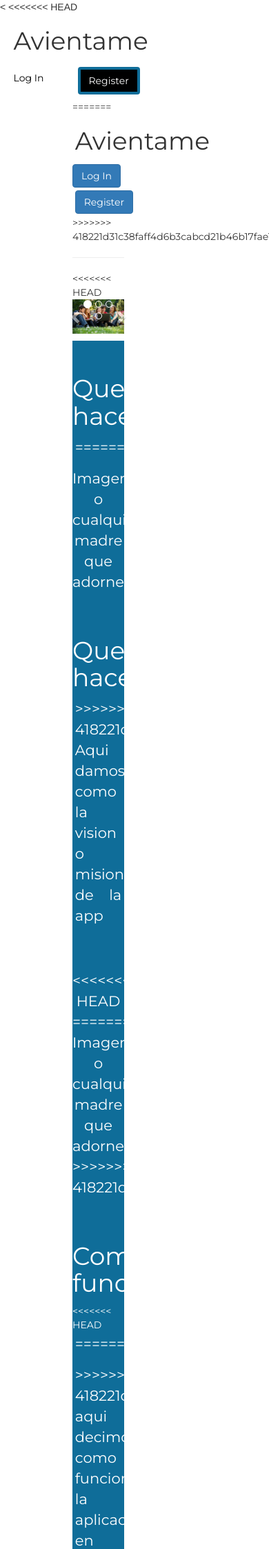
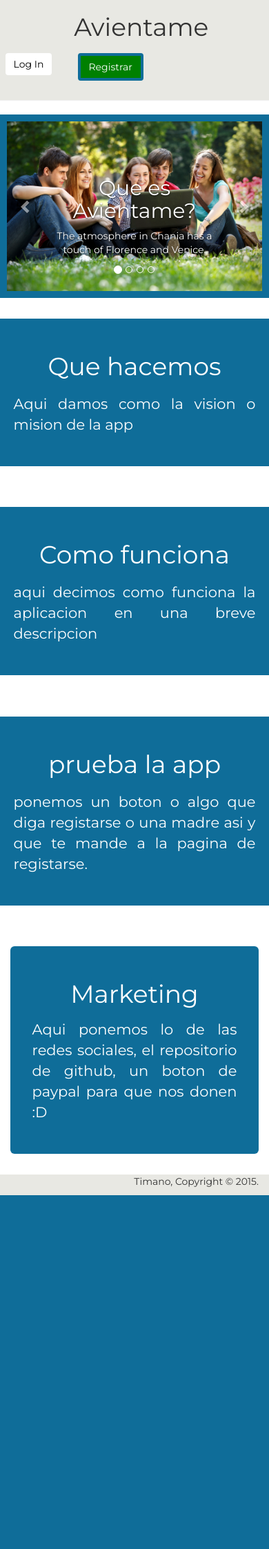
Before and after one commit to jpaoo/Raids, a PHP site: page / in a window 390 px wide; the page is wider, and only the part inside the window is pictured. Shown: the top 2246 px of that part at 69% size. After the commit the page ends 1733 px from the top of that part, so only its background shows below. Run offline with PHP 8.4, Linux system fonts and the light colour scheme; some libraries are stand-ins or nearby versions.

Commit message:
Actualizacion del index

```diff
--- a/css/style.css
+++ b/css/style.css
@@ -3,9 +3,13 @@
 }
 
 
+#topmenu {
+  background-color: #E8E8E3;
+}
 
 #avientame_titulo {
   margin-left: 5%;
+
 }
 
 #btn_login {
@@ -17,7 +21,7 @@
 
 #btn_register {
   margin: 10%;
-  background-color: black;
+  background-color: green;
   border: 4px solid #0F6D99;
 }
 
@@ -29,3 +33,15 @@
 .text-justify {
   margin: 5%;
 }
+
+#myCarousel {
+  border: 10px solid #0F6D99;
+}
+
+.nada {
+  background-color: #0F6D99;
+}
+
+#footer {
+  background-color: #E8E8E3;
+}
--- a/index.html
+++ b/index.html
@@ -1,4 +1,4 @@
-<<!DOCTYPE html>
+<!DOCTYPE html>
 <html>
   <head>
     <meta charset="utf-8">
@@ -16,33 +16,23 @@
 
 <meta name="viewport" content="width=device-width, initial-scale=1">
 
-<<<<<<< HEAD
 <link rel="stylesheet" type="text/css" href="css/style.css">
 
-    <div class="contaier">
-      <div class="row" id="topmenu">
-        <div class="col-xs-12 col-sm-8 col-md-10">
-          <h1 class="text-left" id="avientame_titulo">Avientame</h1>
+    <div class="contaier" id="topmenu">
+      <div class="row" >
+
+        <!-- <div class="col-xs-6 col-sm-8 col-md-3">
+
+        </div> -->
+
+        <div class="col-xs-12 col-sm-8 col-md-8">
+          <h1 class="text-center" id="avientame_titulo">Avientame</h1>
         </div>
-        <div class="col-xs-3 col-md-1 col-sm-2">
+        <div class="col-xs-3  col-sm-2 col-md-2">
             <button type="button" class="btn btn-primary btn-md" id="btn_login">Log In</button>
         </div>
-        <div class="col-xs-3 col-md-1 col-sm-2">
-            <button type="button" class="btn btn-primary btn-md" id="btn_register">Register</button>
-=======
-<style>*{font-family: 'Montserrat', sans-serif;}</style>
-
-    <div class="contaier">
-      <div class="row">
-        <div class="col-sm-10">
-          <h1 class="text-left" style="margin-left : 5%;">Avientame</h1>
-        </div>
-        <div class="col-sm-1">
-            <button type="button" class="btn btn-primary btn-md" style="margin-top: 5%;">Log In</button>
-        </div>
-        <div class="col-sm-1">
-            <button type="button" class="btn btn-primary btn-md" style = "margin: 5%;">Register</button>
->>>>>>> 418221d31c38faff4d6b3cabcd21b46b17fae171
+        <div class="col-xs-3 col-sm-2 col-md-2">
+            <button type="button" class="btn btn-primary btn-md" id="btn_register">Registrar</button>
         </div>
       </div>
           <hr>
@@ -53,7 +43,6 @@
 
 
   <body>
-<<<<<<< HEAD
     <!-- Carousel start -->
     <div id="myCarousel" class="carousel slide" data-ride="carousel">
       <!-- Indicators -->
@@ -67,19 +56,23 @@
       <!-- Wrapper for slides -->
       <div class="carousel-inner" role="listbox">
         <div class="item active">
-          <img src="images/estudiantes1.jpg" alt="Chania">
+          <img src="images/estudiantes1.jpg">
+          <div class="carousel-caption">
+       <h2>Que es Avientame?</h2>
+       <p>The atmosphere in Chania has a touch of Florence and Venice.</p>
+     </div>
         </div>
 
         <div class="item">
-          <img src="img_chania2.jpg" alt="Chania">
+          <img src="images/estudiantes2.jpg">
         </div>
 
         <div class="item">
-          <img src="img_flower.jpg" alt="Flower">
+          <img src="images/estudiantes3.jpg">
         </div>
 
         <div class="item">
-          <img src="img_flower2.jpg" alt="Flower">
+          <img src="images/estudiantes4.jpg">
         </div>
       </div>
 
@@ -96,97 +89,67 @@
 
     <!-- Carousel end -->
 
-    <p>
+    <p style="padding: 2.5%;">
 
     </p>
-
     <div class="jumbotron">
       <h1 class="text-center">Que hacemos</h1>
       <p class="text-justify">
-=======
-    <p class="text-center">
-      Imagenes o cualquier madre que adorne
-    </p>
-    <div class="jumbotron">
-      <h1 class="text-center">Que hacemos</h1>
-      <p class="text-justify" style="margin : 5%;">
->>>>>>> 418221d31c38faff4d6b3cabcd21b46b17fae171
         Aqui damos como la vision o mision de la app
       </p>
     </div>
 
-    <p class="text-center">
-<<<<<<< HEAD
+    <p style="padding: 2.5%;">
 
-=======
-      Imagenes o cualquier madre que adorne
->>>>>>> 418221d31c38faff4d6b3cabcd21b46b17fae171
     </p>
-
       <div class="jumbotron">
         <h1 class="text-center">Como funciona</h1>
-<<<<<<< HEAD
         <p class="text-justify">
-=======
-        <p class="text-justify" style="margin : 5%;">
->>>>>>> 418221d31c38faff4d6b3cabcd21b46b17fae171
           aqui decimos como funciona la aplicacion en una breve descripcion
         </p>
       </div>
 
-      <p class="text-center">
-        Imagenes o cualquier madre que adorne
+      <p style="padding: 2.5%;">
+
       </p>
 
       <div class="jumbotron">
         <h1 class="text-center">prueba la app</h1>
-<<<<<<< HEAD
         <p class="text-justify">
-=======
-        <p class="text-justify" style="margin: 5%;">
->>>>>>> 418221d31c38faff4d6b3cabcd21b46b17fae171
           ponemos un boton o algo que diga registarse o una madre asi y que te mande a la pagina de registarse.
         </p>
       </div>
 
-      <p class="text-center">
-        Imagenes o cualquier madre que adorne
+      <p style="padding: 2.5%;">
+
       </p>
 
       <div class="container">
         <div class="jumbotron">
           <h1 class="text-center">Marketing</h1>
-<<<<<<< HEAD
           <p class="text-justify">
-=======
-          <p class="text-justify" style="margin: 5%;">
->>>>>>> 418221d31c38faff4d6b3cabcd21b46b17fae171
             Aqui ponemos lo de las redes sociales, el repositorio de github, un boton de paypal para que nos donen :D
           </p>
         </div>
       </div>
 
 
-<hr>
-<<<<<<< HEAD
-  <div class="container">
-    <div class="row">
-      <div class="col">
 
-      </div>
-    </div>
-    <p class="text-right">
-      Timano, Copyright © 2015.
-    </p>
-  </div>
-
-=======
-<p class="text-right">
-  Timano, Copyright ©.
-</p>
->>>>>>> 418221d31c38faff4d6b3cabcd21b46b17fae171
 
 
 
   </body>
+  <footer id="footer">
+
+    <div class="container">
+      <div class="row">
+        <div class="col-md-">
+
+        </div>
+      </div>
+      <p class="text-right">
+        Timano, Copyright © 2015.
+      </p>
+    </div>
+  </footer>
 </html>
```
Also changed, not shown: images/estudiantes2.jpg (added), images/estudiantes3.jpg (added), images/estudiantes4.jpg (added), 1 other file.
